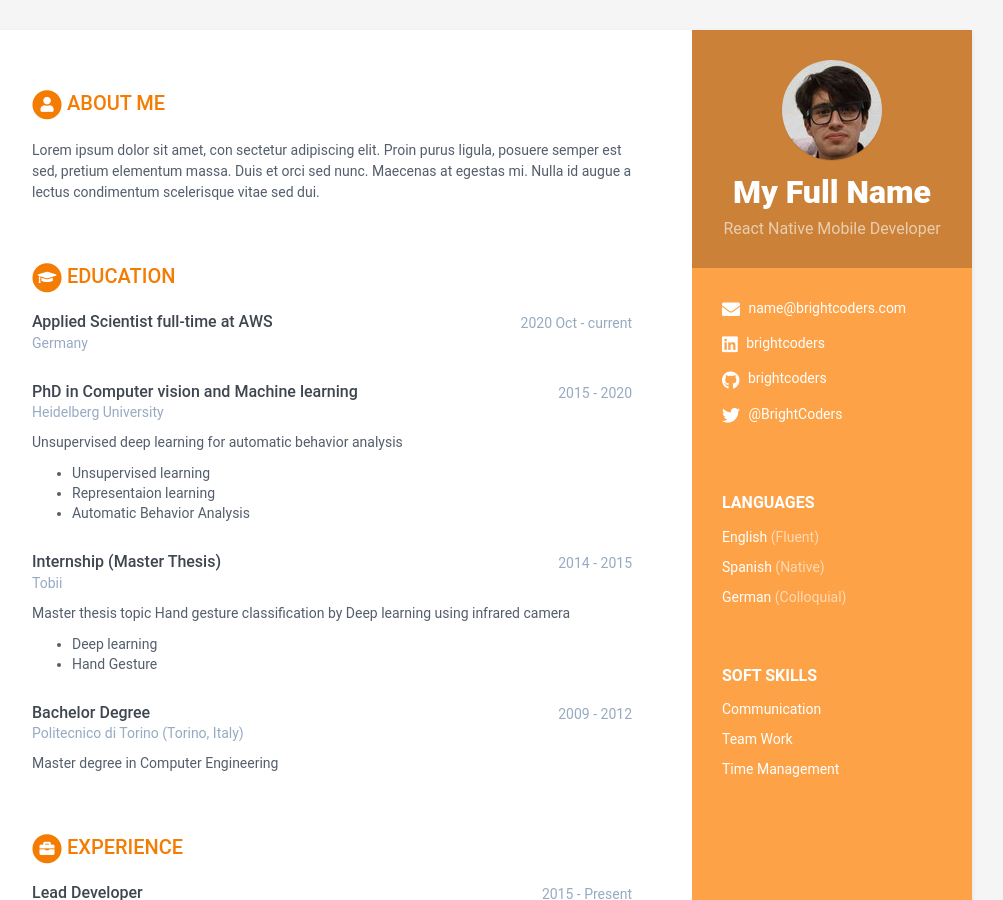
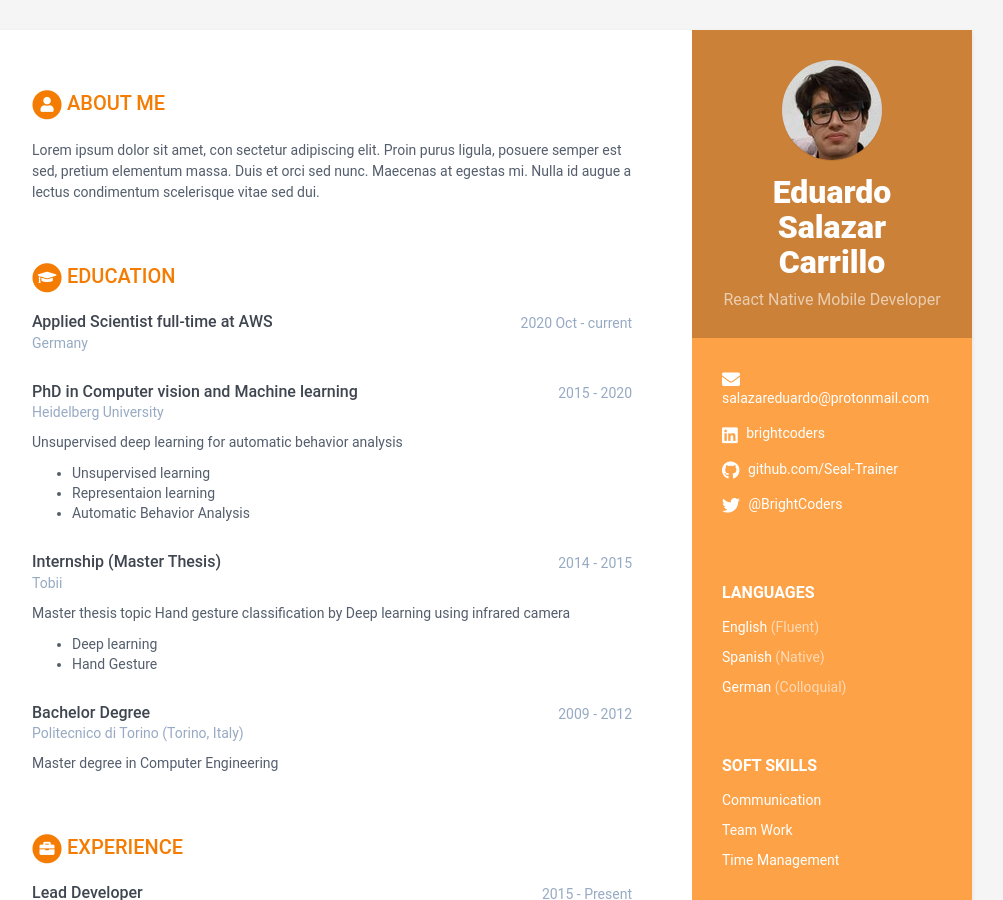
Before and after one commit to BC-MAR-21-RN/kata-resume-Seal-Trainer, a Jekyll site: the page built from index.html, in a window 1280 px wide and 900 px high. Shown: the whole window, without its empty margins (168-1171 px from the left). Built offline with Jekyll 4.4.1, drawn with Linux system fonts in a browser that asks for light colours.

Commit message:
Update data.yml

```diff
--- a/_data/data.yml
+++ b/_data/data.yml
@@ -7,16 +7,16 @@ sidebar:
   education: False # NO MODIFICAR
 
   # Profile information
-  name: My Full Name # Nombre completo
+  name: Eduardo Salazar Carrillo # Nombre completo
   tagline: React Native Mobile Developer # React Native Mobile Developer ó Ruby on Rails Web Developer Según sea el caso
   avatar: profile.png # Colocar una imagen con tu foto de 100x100 pixels dentro de /assets/images
 
   # Actualiza tus datos de contacto
-  email: name@brightcoders.com
+  email: salazareduardo@protonmail.com
   phone:
   website: # No agregar http://
   linkedin: brightcoders
-  github: brightcoders
+  github: github.com/Seal-Trainer
   gitlab:
   bitbucket:
   twitter: '@BrightCoders'
```
